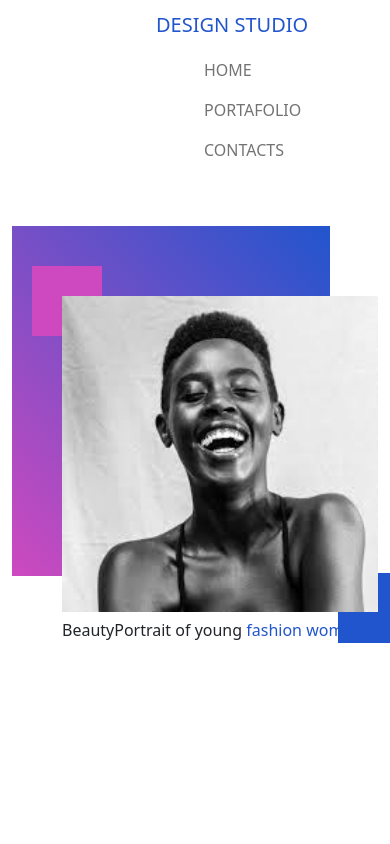
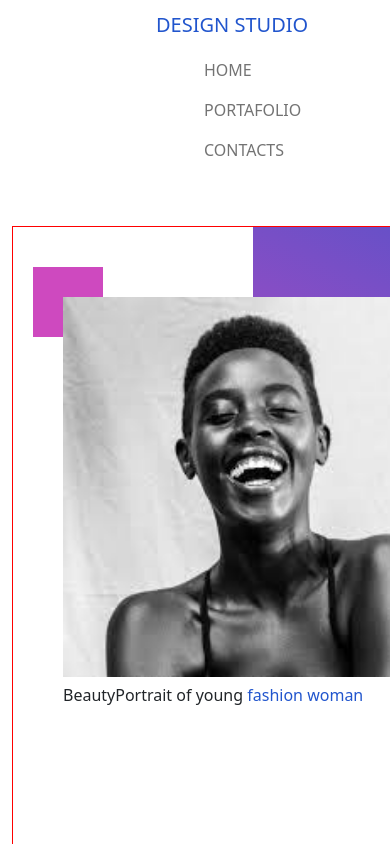
Before and after one commit to AyraStark870/dinkbit-landing, a Next.js app: page / in a window 390 px wide. Shown: the top 844 px of the page. Built offline with nearby package versions, Linux system fonts and the light colour scheme.

Commit message:
fixing errors mobile

```diff
--- a/components/BeautyPortrait.js
+++ b/components/BeautyPortrait.js
@@ -5,7 +5,7 @@ import Image from "next/image";
 const BeautyPortrait = () => {
   return (
     <>
-      <div style={{ position: "relative" }} className="d-flex my-5 ">
+      <div className="d-flex my-5 containerBeauty">
         <div className={styles.beautyPortrait}>
           <Image
             src="/beautyPortrait.jpg"
--- a/components/Layout.js
+++ b/components/Layout.js
@@ -3,7 +3,7 @@ import { NavBar } from "./NavBar";
 import Head from "next/head";
 import Footer from "./footer/Footer";
 import { Map } from "./Map";
-import Contactanos, { ContactUs } from "./ContactUs";
+import { ContactUs } from "./ContactUs";
 
 export const Layout = ({ children }) => {
   return (
@@ -17,6 +17,7 @@ export const Layout = ({ children }) => {
         ></link>
       </Head>
       <NavBar />
+      {/* <div className="container ">{children}</div> */}
       <div className="container ">{children}</div>
       <ContactUs />
       <Map />
--- a/components/NavBar.js
+++ b/components/NavBar.js
@@ -4,7 +4,7 @@ import Link from "next/link";
 export const NavBar = () => {
   return (
     <nav className="navbar navbar-expand-lg navbar-light px-5 mx-5">
-      <div className=" container-md mx-5">
+      <div className=" container mx-5">
         <Link href="/">
           <a
             style={{ color: "#2155CD" }}
--- a/styles/Home.module.css
+++ b/styles/Home.module.css
@@ -1,44 +1,7 @@
-/* :root {
-  --blue-dark: #2155CD;
-  --blue-light: #1e90ff;
-  --pink: #CE49BF;
-  --white: #ffffff;
-}
-
-.brand {
-  color: var(--blue-dark);
-  color: red;
-} */
-
-.test{
-  background-color: rgb(146, 127, 255);
-  /* z-index: 33; */
-}
-.test:before,
-.test:after {
-  content: "";
-  display: block;
-  width: 30px;
-  height: 30px;
-  position: absolute;
-  /* cunado se posiciona absolutamente tiene un comportamiento curioso respecto al elemeto que los origino */
-}
-.test:before {
-  background: tomato;
-  top: -20px;
-   /* z-index: -1; */
-   left: -20px;
-}
-.test:after {
-  background: steelblue;
-  bottom: -15px;
-  /* z-index: -1; */
-}
 
 .magicCo{
  max-width: 950px;
   height: 350px;
-  /* background-color: #2155CD; */
  background-image: linear-gradient(to left bottom, #2155CD,#CE49BF);
   color: #fff;
   display: flex;
@@ -55,7 +18,7 @@
 @media (max-width: 600px) {
   .magicCo {
     /* display: none; */
-     position: static;
+     /* position: static; */
   }
 }
  @media (min-width: 1100px) {
@@ -69,13 +32,13 @@
 @media (max-width: 600px) {
   .magicCo p {
     /* display: none; */
-    padding: 20px 10px 20px 20px;
+    /* padding: 20px 10px 20px 20px; */
     font-size: 1.5rem;
   }
 }
 @media (max-width: 980px) {
   .magicCo p {
-    padding: 20px 10px 20px 10px;
+    /* padding: 20px 10px 20px 10px; */
     font-size: 1.1rem;
   }
 }
@@ -85,7 +48,7 @@
         font-size: 1.2rem;
   }
   .magicCo p:nth-child(2) {
-    display: none;
+  font-size: 0.8rem;
   }
 
 }
--- a/styles/globals.css
+++ b/styles/globals.css
@@ -33,3 +33,12 @@
   width: 1100px;
   margin: 0 auto;
 }
+
+/* BEAUTY */
+.containerBeauty{
+  border: 1px solid red;
+  height: 800px;
+  width: 1000px;
+  position: relative;
+  margin: 0 auto;
+}
```
